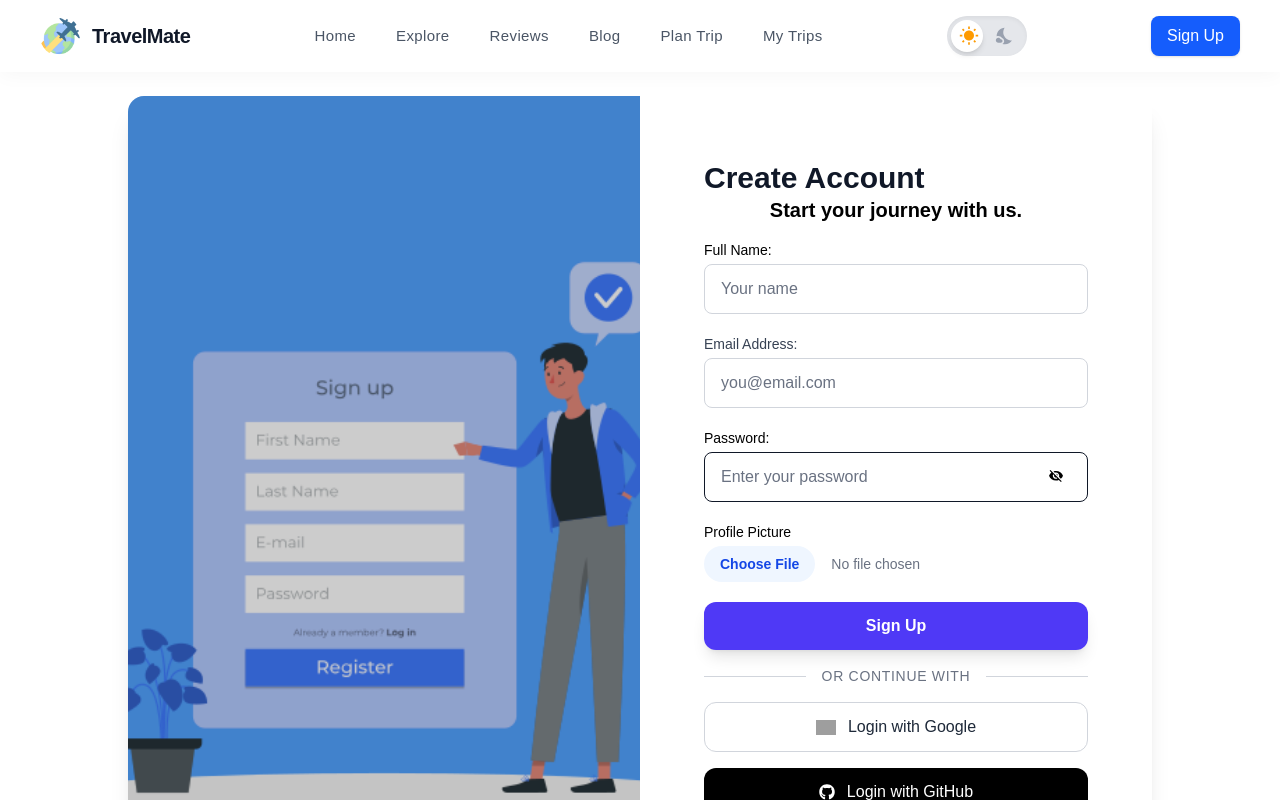
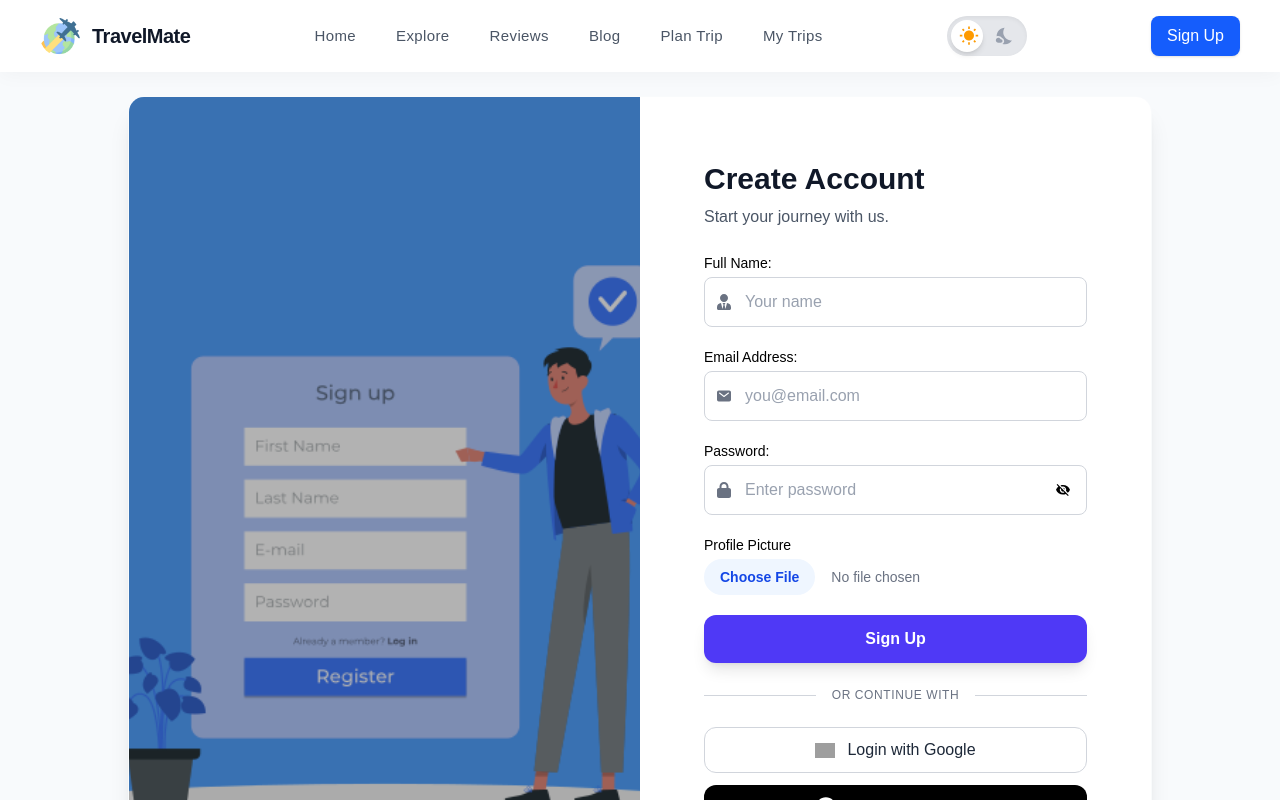
Before and after one commit to SHARIFULALAM2025/Travel_Planning, a Next.js app: page /signup in a window 1280 px wide. Shown: the top 800 px of the page. Built offline with nearby package versions, Linux system fonts and the light colour scheme; no server answers; grey boxes are pictures that could not be loaded.

Commit message:
Login and Signup responsive design updated

```diff
--- a/src/Components/SignUp/Signup.jsx
+++ b/src/Components/SignUp/Signup.jsx
@@ -8,6 +8,10 @@ import bcrypt from 'bcryptjs'
 import { signIn } from 'next-auth/react'
 import { postUser } from '@/app/option/saveUser'
 import toast from 'react-hot-toast'
+import { FaLock } from 'react-icons/fa6'
+import { IoMail } from 'react-icons/io5'
+import { FaUserTie } from 'react-icons/fa'
+import { useRouter } from 'next/navigation' // router missing ছিল ইমপোর্টে
 
 import { FaGithub } from 'react-icons/fa6'
 import { useTheme } from 'next-themes'
@@ -15,23 +19,22 @@ import { IoEye } from 'react-icons/io5'
 import { IoMdEyeOff } from 'react-icons/io'
 
 const Signup = () => {
-
-  const [showPassword, setShowPassword] = useState(true);
+  const [showPassword, setShowPassword] = useState(true)
   const handelShowPassword = () => {
     setShowPassword(!showPassword)
   }
-
-
+  const router = useRouter()
 
   const HandelSocialLogin = async () => {
-    const res = await signIn('google', { redirect: false })
+    const res = await signIn('google', { callbackUrl: '/?login=success' })
     if (res?.error) {
       toast.error('Login Failed!')
     } else {
-      toast.success('sign up successfully!')
+
       router.push('/')
     }
   }
+
   const HandelGitHubLogin = async () => {
     const res = await signIn('github', { redirect: false })
     if (res?.error) {
@@ -41,12 +44,14 @@ const Signup = () => {
       router.push('/')
     }
   }
+
   const {
     register,
     handleSubmit,
     reset,
     formState: { errors },
   } = useForm()
+
   const handleSignUp = async (data) => {
     try {
       const { name, email, password, image } = data
@@ -73,14 +78,14 @@ const Signup = () => {
       reset()
     } catch (error) {
       if (error.response?.status == 400) {
-        toast.dismiss('email already exist')
+        toast.error('email already exist')
       } else {
         console.error(error)
         toast.error('something went wrong')
       }
     }
   }
-  // theme
+
   const { theme } = useTheme()
   const [mounted, setMounted] = useState(false)
 
@@ -89,13 +94,14 @@ const Signup = () => {
   }, [])
 
   if (!mounted) return null
+
   return (
     <div
-      className={` min - h - screen ${theme == 'dark' ? 'bg-slate-900' : 'bg-white'}  flex items-center justify-center p-6`}
+      className={`min-h-screen ${theme == 'dark' ? 'bg-slate-900' : 'bg-slate-50'} flex items-center justify-center p-4 sm:p-6`}
     >
-      <div className="max-w-5xl w-full  rounded-2xl shadow-xl overflow-hidden grid grid-cols-1 md:grid-cols-2">
-        {/* Left Side: Visual/Branding */}
-        <div className="relative hidden md:block bg-blue-400">
+      <div className="max-w-5xl w-full rounded-2xl shadow-xl overflow-hidden grid grid-cols-1 md:grid-cols-2 border border-white/10">
+        {/* Left Side: Visual/Branding - Mobile এ hidden থেকে tablet/laptop এ আসবে */}
+        <div className="relative h-64 lg:h-auto overflow-hidden  bg-blue-400">
           <Image
             src="/assets/signup.png"
             alt="Workspace inspiration"
@@ -103,67 +109,84 @@ const Signup = () => {
             className="object-cover"
             priority
           />
-          <div className="absolute inset-0 bg-black/20 flex flex-col justify-end p-10 text-white">
+          <div className="absolute inset-0 bg-black/30 flex flex-col justify-end p-10 text-white">
             <h2 className="text-4xl font-bold">Elevate your workflow.</h2>
             <p className="mt-2 text-lg">Join 10k+ professionals today.</p>
           </div>
         </div>
 
         {/* Right Side: The Form */}
-        <div className="p-8 md:p-12 lg:p-16 flex flex-col justify-center">
-          <div className="mb-4">
-            <h2 className="text-3xl font-extrabold text-gray-900">
+        <div
+          className={`p-6 sm:p-10 md:p-12 lg:p-16 flex flex-col justify-center ${theme == 'dark' ? 'bg-slate-800' : 'bg-white'}`}
+        >
+          <div className="mb-6">
+            <h2
+              className={`text-2xl sm:text-3xl font-extrabold ${theme == 'dark' ? 'text-white' : 'text-gray-900'} text-center md:text-left`}
+            >
               Create Account
             </h2>
             <p
-              className={` text-xl text-center font-bold ${theme == 'dark' ? 'text-white' : 'text-black'}`}
+              className={`mt-2 text-sm sm:text-base font-medium ${theme == 'dark' ? 'text-slate-300' : 'text-gray-600'} text-center md:text-left`}
             >
               Start your journey with us.
             </p>
           </div>
 
-          <form className="space-y-5" onSubmit={handleSubmit(handleSignUp)}>
+          <form
+            className="space-y-4 sm:space-y-5"
+            onSubmit={handleSubmit(handleSignUp)}
+          >
             {/* Full Name */}
-            <div>
+            <div className="relative">
               <label
                 htmlFor="fullName"
                 className={`block text-sm font-medium ${theme == 'dark' ? 'text-white' : 'text-black'} mb-1`}
               >
                 Full Name:
               </label>
+              <div className="relative">
                 <input
                   id="fullName"
                   type="text"
                   placeholder="Your name"
-                className={`w-full px-4 py-3 border ${theme == 'dark' ? 'text-white' : 'text-black'} border-gray-300 rounded-lg
-             text-gray-900 placeholder-gray-500 placeholder-opacity-100
-             focus:ring-2 focus:ring-blue-400 focus:border-transparent outline-none transition-all`}
+                  className={`w-full px-4 py-3 pl-10 border border-gray-300 rounded-lg focus:ring-2 focus:ring-blue-400 focus:border-transparent outline-none transition-all ${theme == 'dark' ? 'bg-slate-700 text-white placeholder-slate-400' : 'bg-white text-black placeholder-gray-400'}`}
                   {...register('name', { required: true })}
                 />
+                <FaUserTie
+                  className={`absolute top-1/2 -translate-y-1/2 left-3 ${theme == 'dark' ? 'text-slate-300' : 'text-gray-500'}`}
+                />
+              </div>
               {errors.name && (
-                <span className="text-red-600">This field is required !</span>
+                <span className="text-red-500 text-xs mt-1">
+                  This field is required!
+                </span>
               )}
             </div>
 
             {/* Email */}
-            <div>
+            <div className="relative">
               <label
                 htmlFor="email"
-                className={`block ${theme == 'dark' ? 'text-white' : 'text-black'} text-sm font-medium text-gray-700 mb-1`}
+                className={`block text-sm font-medium ${theme == 'dark' ? 'text-white' : 'text-black'} mb-1`}
               >
                 Email Address:
               </label>
+              <div className="relative">
                 <input
                   id="email"
                   {...register('email', { required: true })}
                   type="email"
                   placeholder="you@email.com"
-                className={`w-full ${theme == 'dark' ? 'text-white' : 'text-black'} px-4 py-3 border border-gray-300 rounded-lg
-             text-gray-900 placeholder-gray-500 placeholder-opacity-100
-             focus:ring-2 focus:ring-blue-400 focus:border-transparent outline-none transition-all`}
+                  className={`w-full px-4 py-3 pl-10 border border-gray-300 rounded-lg focus:ring-2 focus:ring-blue-400 focus:border-transparent outline-none transition-all ${theme == 'dark' ? 'bg-slate-700 text-white placeholder-slate-400' : 'bg-white text-black placeholder-gray-400'}`}
                 />
+                <IoMail
+                  className={`absolute top-1/2 -translate-y-1/2 left-3 ${theme == 'dark' ? 'text-slate-300' : 'text-gray-500'}`}
+                />
+              </div>
               {errors.email && (
-                <span className="text-red-600">This field is required !</span>
+                <span className="text-red-500 text-xs mt-1">
+                  This field is required!
+                </span>
               )}
             </div>
 
@@ -174,107 +197,105 @@ const Signup = () => {
               >
                 Password:
               </label>
+              <div className="relative">
                 <input
                   id="password"
                   {...register('password', { required: true })}
                   type={showPassword ? 'password' : 'text'}
-                placeholder="Enter your password"
-                className={`w-full px-4 py-3 border   rounded-lg
-             text-gray-900 placeholder-gray-500 placeholder-opacity-100
-             focus:ring-2 focus:ring-blue-400 focus:border-transparent outline-none transition-all ${theme == 'dark' ? 'text-white' : 'text-black'}`}
+                  placeholder="Enter password"
+                  className={`w-full px-4 py-3 pl-10 pr-12 border border-gray-300 rounded-lg focus:ring-2 focus:ring-blue-400 focus:border-transparent outline-none transition-all ${theme == 'dark' ? 'bg-slate-700 text-white placeholder-slate-400' : 'bg-white text-black placeholder-gray-400'}`}
+                />
+                <FaLock
+                  className={`absolute top-1/2 -translate-y-1/2 left-3 ${theme == 'dark' ? 'text-slate-300' : 'text-gray-500'}`}
                 />
                 <div
                   onClick={handelShowPassword}
-                className="absolute  top-10 right-6"
+                  className="absolute top-1/2 -translate-y-1/2 right-4 cursor-pointer"
                 >
                   {showPassword ? (
                     <IoMdEyeOff
-                    className={`${theme == 'dark' ? 'text-white' : 'text-black'}`}
+                      className={theme == 'dark' ? 'text-white' : 'text-black'}
                     />
                   ) : (
                     <IoEye
-                    className={`${theme == 'dark' ? 'text-white' : 'text-black'}`}
+                      className={theme == 'dark' ? 'text-white' : 'text-black'}
                     />
                   )}
                 </div>
+              </div>
               {errors.password && (
-                <span className="text-red-600">This field is required !</span>
+                <span className="text-red-500 text-xs mt-1">
+                  This field is required!
+                </span>
               )}
             </div>
 
-            {/* Profile Picture (File Input) */}
+            {/* Profile Picture */}
             <div>
               <label
-                htmlFor="avatar"
                 className={`block text-sm font-medium ${theme == 'dark' ? 'text-white' : 'text-black'} mb-1`}
               >
                 Profile Picture
               </label>
               <input
-                id="avatar"
                 type="file"
                 {...register('image', { required: true })}
-                className="block w-full text-sm text-gray-500 file:mr-4 file:py-2 file:px-4 file:rounded-full file:border-0 file:text-sm file:font-semibold file:bg-blue-50 file:text-blue-700 hover:file:bg-blue-100 transition-colors cursor-pointer"
+                className={`block w-full text-sm text-gray-500 file:mr-4 file:py-2 file:px-4 file:rounded-full file:border-0 file:text-sm file:font-semibold ${theme == 'dark' ? 'file:bg-slate-600 file:text-slate-200' : 'file:bg-blue-50 file:text-blue-700'} hover:file:opacity-80 transition-all cursor-pointer`}
               />
               {errors.image && (
-                <span className="text-red-600">This field is required !</span>
+                <span className="text-red-500 text-xs mt-1">
+                  This field is required!
+                </span>
               )}
             </div>
 
-            {/* Submit Button */}
             <button
               type="submit"
-              className="w-full bg-indigo-600 hover:bg-indigo-700 text-white font-semibold py-3 rounded-xl shadow-lg hover:shadow-indigo-400/40 transition-all active:scale-[0.98]"
+              className="w-full bg-indigo-600 hover:bg-indigo-700 text-white font-semibold py-3 rounded-xl shadow-lg transition-all active:scale-[0.98]"
             >
               Sign Up
             </button>
           </form>
-          <div className="  ">
+
           {/* Divider */}
-            <div className="flex items-center my-4">
+          <div className="flex items-center my-6">
             <div className="grow border-t border-gray-300"></div>
             <span
-                className={`mx-4 text-sm text-gray-500 uppercase tracking-wider
-                 ${theme == 'dark' ? 'text-white' : 'text-black'} `}
+              className={`mx-4 text-xs text-gray-500 uppercase tracking-wider`}
             >
               Or continue with
             </span>
             <div className="grow border-t border-gray-300"></div>
           </div>
-          </div>
-          <div className="">
+
+          <div className="space-y-3">
             <button
               onClick={HandelSocialLogin}
-              className="w-full py-3 border border-gray-300 rounded-xl flex items-center justify-center gap-3 bg-white  text-gray-800 hover:bg-gray-300 hover:shadow-amber-50 transition-all font-medium"
+              className="w-full py-2.5 border border-gray-300 rounded-xl flex items-center justify-center gap-3 bg-white text-gray-800 hover:bg-gray-50 transition-all font-medium text-sm sm:text-base"
             >
               <Image
-                width={100}
+                width={20}
                 height={20}
                 src="https://www.svgrepo.com/show/475656/google-color.svg"
-                className="w-5"
                 alt="Google"
               />
               Login with Google
             </button>
-          </div>
-          <div className=" flex items-center ">{/* Right Line */}</div>
-          <div className="">
             <button
               onClick={HandelGitHubLogin}
-              className="w-full mt-4 py-3 bg-black text-white rounded-xl flex items-center justify-center gap-3 hover:bg-gray-900 transition-all font-medium"
+              className="w-full py-2.5 bg-black text-white rounded-xl flex items-center justify-center gap-3 hover:bg-gray-900 transition-all font-medium text-sm sm:text-base"
             >
-              <FaGithub></FaGithub>
-              Login with GitHub
+              <FaGithub size={20} /> Login with GitHub
             </button>
           </div>
 
           <p
-            className={` ${theme == 'dark' ? 'text-white' : 'text-black'} text-center text-sm text-gray-600 mt-8`}
+            className={`text-center text-sm mt-8 ${theme == 'dark' ? 'text-slate-300' : 'text-gray-600'}`}
           >
             Already have an account?{' '}
             <Link
               href="/login"
-              className="text-blue-600 font-semibold hover:underline "
+              className="text-blue-600 font-semibold hover:underline"
             >
               Log in
             </Link>
--- a/src/app/api/auth/[...nextauth]/route.js
+++ b/src/app/api/auth/[...nextauth]/route.js
@@ -24,6 +24,11 @@ export const authOptions = {
         GoogleProvider({
             clientId: process.env.GOOGLE_CLIENT_ID,
             clientSecret: process.env.GOOGLE_CLIENT_SECRET,
+            authorization: {
+                params: {
+                    prompt: "consent"
+                }
+            }
         }),
         GitHubProvider({
             clientId: process.env.GITHUB_ID,
```
Also changed, not shown: src/Components/Login/Login.jsx (+53 -46 lines), src/app/page.jsx (+16 -0 lines). Lines whose indentation alone changed are shown as unchanged.
